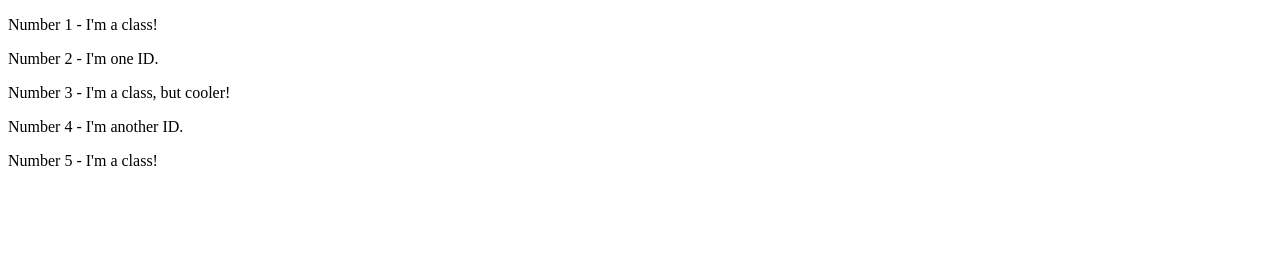
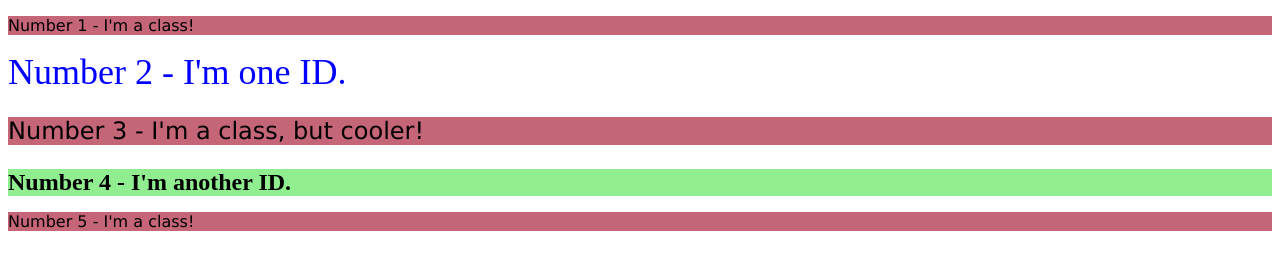
Before and after one commit to stuartbrooks-uk/css-exercises, a plain HTML site: page foundations/02-class-id-selectors/index.html in a window 1280 px wide. Drawn offline with Linux system fonts and the light colour scheme.

Commit message:
Exercise Completed

```diff
--- a/foundations/02-class-id-selectors/index.html
+++ b/foundations/02-class-id-selectors/index.html
@@ -1,17 +1,20 @@
 <!DOCTYPE html>
 <html lang="en">
-  <head>
+
+<head>
     <meta charset="UTF-8">
     <meta http-equiv="X-UA-Compatible" content="IE=edge">
     <meta name="viewport" content="width=device-width, initial-scale=1.0">
     <title>Class and ID Selectors</title>
-    <link rel="stylesheet" href="style.css">
-  </head>
-  <body>
-    <p>Number 1 - I'm a class!</p>
-    <div>Number 2 - I'm one ID.</div>
-    <p>Number 3 - I'm a class, but cooler!</p>
-    <div>Number 4 - I'm another ID.</div>
-    <p>Number 5 - I'm a class!</p>
-  </body>
+    <link rel="stylesheet" href="./styles.css">
+</head>
+
+<body>
+    <p class="odd">Number 1 - I'm a class!</p>
+    <div id="id1">Number 2 - I'm one ID.</div>
+    <p class="odd cooler">Number 3 - I'm a class, but cooler!</p>
+    <div id="id2">Number 4 - I'm another ID.</div>
+    <p class="odd">Number 5 - I'm a class!</p>
+</body>
+
 </html>
--- /dev/null
+++ b/foundations/02-class-id-selectors/styles.css
@@ -0,0 +1,19 @@
+.odd {
+    font-family: Verdana, "DeJaVu Sans", sans-serif;
+    background-color: #c56578;
+}
+
+.odd.cooler {
+    font-size: 24px;
+}
+
+#id1 {
+    color: #0000ff;
+    font-size: 36px;
+}
+
+#id2 {
+    background-color: #90ee90;
+    font-size: 24px;
+    font-weight: bold;
+}
```
